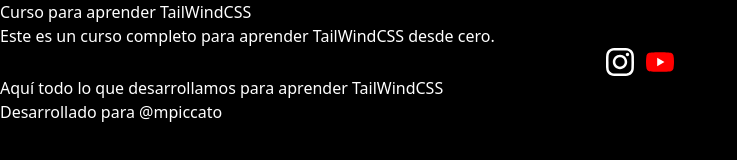
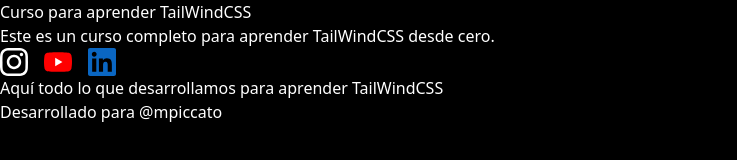
Before and after one commit to MPiccato/TailWindCSS-, a plain HTML site: page index.html in a window 1280 px wide. Shown: the whole page, without its empty margins (0-737 px from the left). Drawn offline with nearby package versions, Linux system fonts and the light colour scheme.

Commit message:
temas menores

```diff
--- a/index.html
+++ b/index.html
@@ -10,13 +10,21 @@
     <header >
         <h1>Curso para aprender TailWindCSS</h1>
         <p>Este es un curso completo para aprender TailWindCSS desde cero.</p>
-        <div class="flex px-20 gap-3 justify-center">
+        <div class="flex gap-4 text-white">
             <svg width="28" height="28">
                 <use xlink:href="./assets/sprite.svg#instagram"></use>
             </svg>
+            <a class="cursor-pointer" href="https://www.youtube.com/@martinpiccato" target="_blank">
+                <svg width="28" height="28">
+                    <use xlink:href="./assets/sprite.svg#youtube"></use>
+                </svg>
+            </a>
+
             <svg width="28" height="28">
-                <use xlink:href="./assets/sprite.svg#youtube"></use>
+                <use xlink:href="./assets/sprite.svg#linkedin"></use>
             </svg>
+            <svg width="28" height="28">
+                <use class= xlink:href="./assets/sprite.svg#verified"></use>
         </div>
 
     </header>
```
